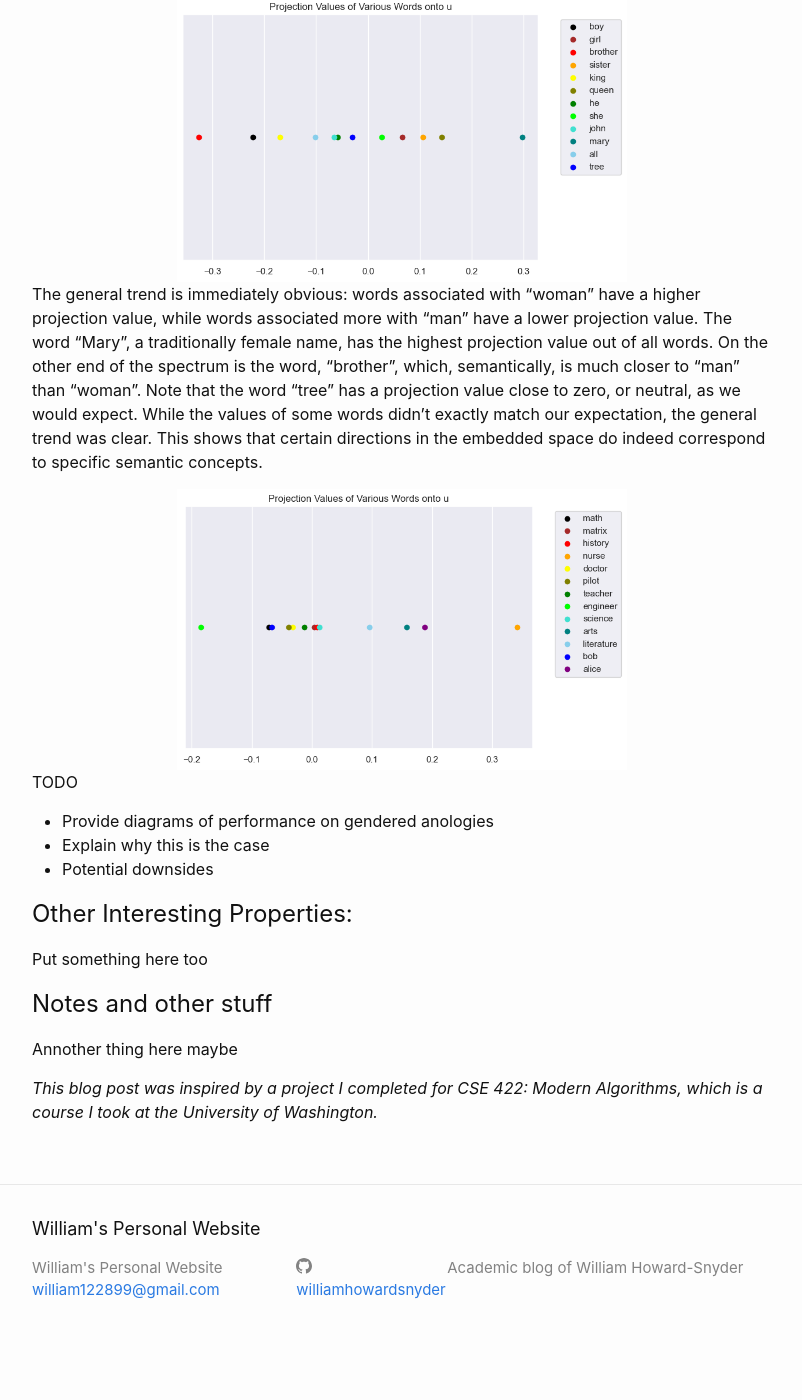
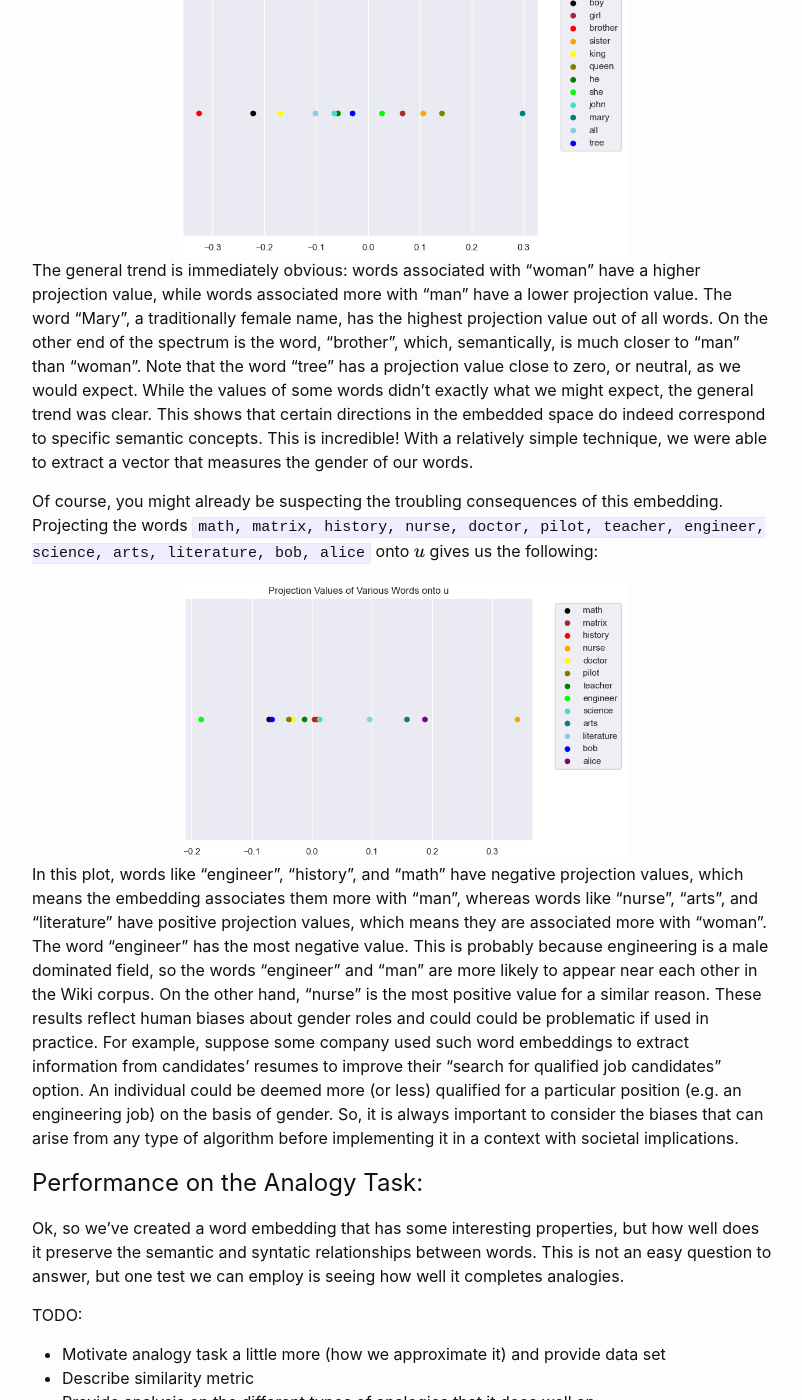
Before and after one commit to williamhowardsnyder/williamhowardsnyder.github.io, a Jekyll site: the page built from _posts/2021-02-10-Word_Embeddings.markdown, in a window 1280 px wide and 1400 px high, scrolled down 2852 px. Shown: the whole window, without its empty margins (238-1040 px from the left). Built offline with Jekyll 4.4.1, drawn with Linux system fonts in a browser that asks for light colours; formulas are drawn with MathJax 3; before the commit the page ends 4214 px from its top, so only the background shows below that; some of the changed text lies outside the part shown.

Commit message:
Update 2021-02-10-Word_Embeddings.markdown

```diff
--- a/_posts/2021-02-10-Word_Embeddings.markdown
+++ b/_posts/2021-02-10-Word_Embeddings.markdown
@@ -55,34 +55,32 @@ Here is the algorithm creating our word embedding:
 Let $w_i \in \mathbb{R}^{10000}$ be a word represented by the $i$th column of $\widehat{M}$. Then, the embedding of that word is the $i$th column of $\widehat{U}_{99}$, which is in $\mathbb{R}^{99}$.
 
 
-# Performance:
+# Interesting Properties:
 
-Ok, so we've created a word embedding, but how well does it preserve the semantic and syntatic relationships between words. This is not an easy question to answer, but let's examine some interesting properties of this embedding. Let $u_1$ be the embedding of the word man, $u_2$ be the embedding of the word "woman", and $u = u_1 - u_2$. When we project the embeddings of the words <code class="highlighter-rouge">boy, girl, brother, sister, king, queen, he, she, john, mary, all, tree</code> onto this vector we see some interesting results.
+Before using the embedding to solve the analogy task, let's examine some interesting properties of this embedding. Let $u_1$ be the embedding of the word man, $u_2$ be the embedding of the word "woman", and $u = u_1 - u_2$. When we project (i.e. take the dot product of) the embeddings of the words <code class="highlighter-rouge">boy, girl, brother, sister, king, queen, he, she, john, mary, all, tree</code> onto this vector we can see some interesting results.
 
 <div style="text-align:center;">
    <img style="width:450px;" src="/assets/images/2c_projs.png" />
 </div>
 
-The general trend is immediately obvious: words associated with "woman" have a higher projection value, while words associated more with "man" have a lower projection value. The word "Mary", a traditionally female name, has the highest projection value out of all words. On the other end of the spectrum is the word, "brother", which, semantically, is much closer to "man" than "woman". Note that the word "tree" has a projection value close to zero, or neutral, as we would expect. While the values of some words didn't exactly match our expectation, the general trend was clear. This shows that certain directions in the embedded space do indeed correspond to specific semantic concepts.
+The general trend is immediately obvious: words associated with "woman" have a higher projection value, while words associated more with "man" have a lower projection value. The word "Mary", a traditionally female name, has the highest projection value out of all words. On the other end of the spectrum is the word, "brother", which, semantically, is much closer to "man" than "woman". Note that the word "tree" has a projection value close to zero, or neutral, as we would expect. While the values of some words didn't exactly what we might expect, the general trend was clear. This shows that certain directions in the embedded space do indeed correspond to specific semantic concepts. This is incredible! With a relatively simple technique, we were able to extract a vector that measures the gender of our words.
 
+Of course, you might already be suspecting the troubling consequences of this embedding. Projecting the words <code class="highlighter-rouge">math, matrix, history, nurse, doctor, pilot, teacher, engineer, science, arts, literature, bob, alice</code> onto $u$ gives us the following:
 
 <div style="text-align:center;">
    <img style="width:450px;" src="/assets/images/2d_projs.png" />
 </div>
 
+In this plot, words like "engineer", "history", and "math" have negative projection values, which means the embedding associates them more with "man", whereas words like "nurse", "arts", and "literature" have positive projection values, which means they are associated more with "woman". The word "engineer" has the most negative value. This is probably because engineering is a male dominated field, so the words "engineer" and "man" are more likely to appear near each other in the Wiki corpus. On the other hand, "nurse" is the most positive value for a similar reason. These results reflect human biases about gender roles and could could be problematic if used in practice. For example, suppose some company used such word embeddings to extract information from candidates' resumes to improve their "search for qualified job candidates" option. An individual could be deemed more (or less) qualified for a particular position (e.g. an engineering job) on the basis of gender. So, it is always important to consider the biases that can arise from any type of algorithm before implementing it in a context with societal implications.
 
+# Performance on the Analogy Task:
 
-TODO
-* Provide diagrams of performance on gendered anologies
-* Explain why this is the case
-* Potential downsides
+Ok, so we've created a word embedding that has some interesting properties, but how well does it preserve the semantic and syntatic relationships between words. This is not an easy question to answer, but one test we can employ is seeing how well it completes analogies.
 
-
-
-# Other Interesting Properties:
-
-Put something here too
-
+TODO:
+* Motivate analogy task a little more (how we approximate it) and provide data set
+* Describe similarity metric
+* Provide analysis on the different types of analogies that it does well on
 
 
 # Notes and other stuff
```
